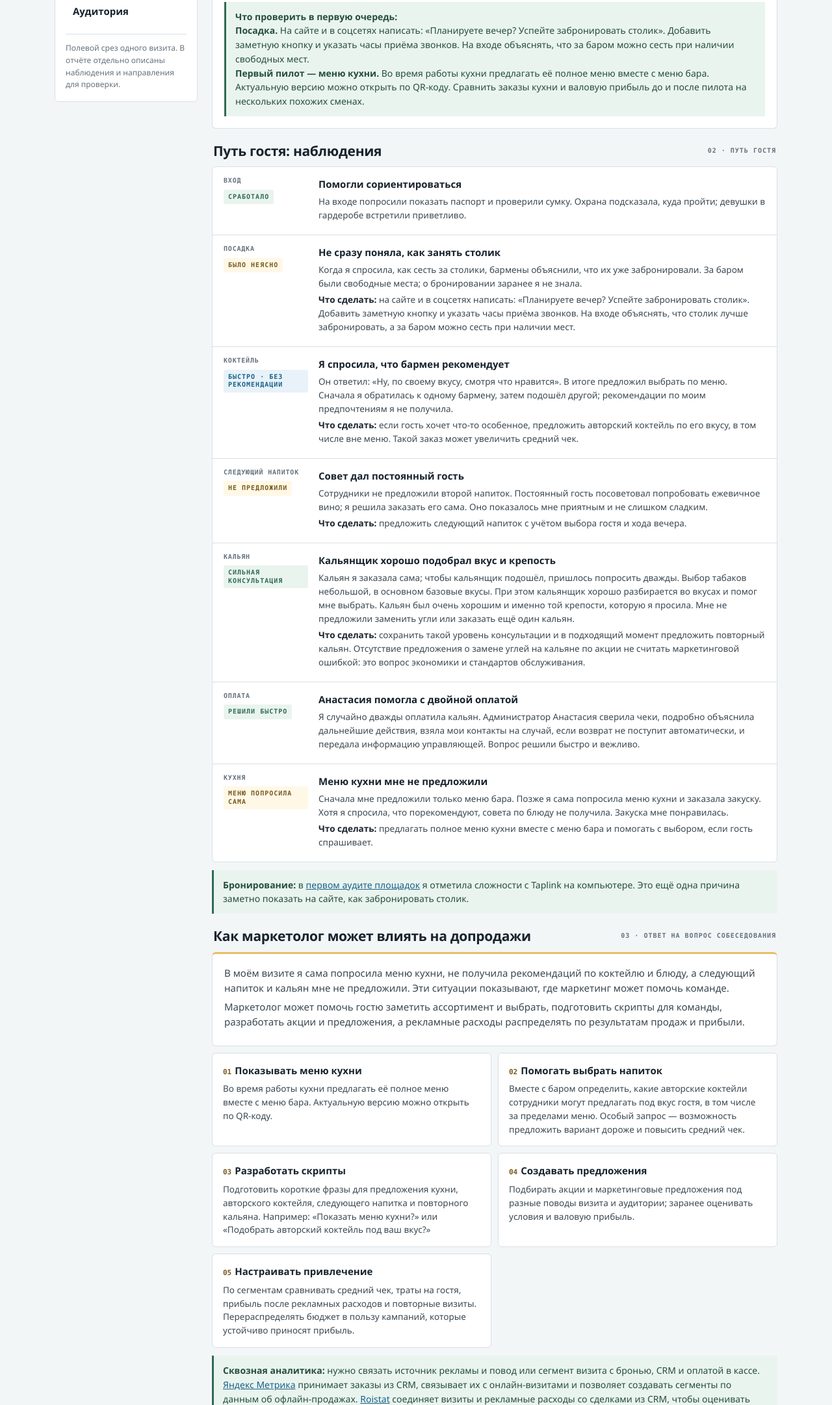
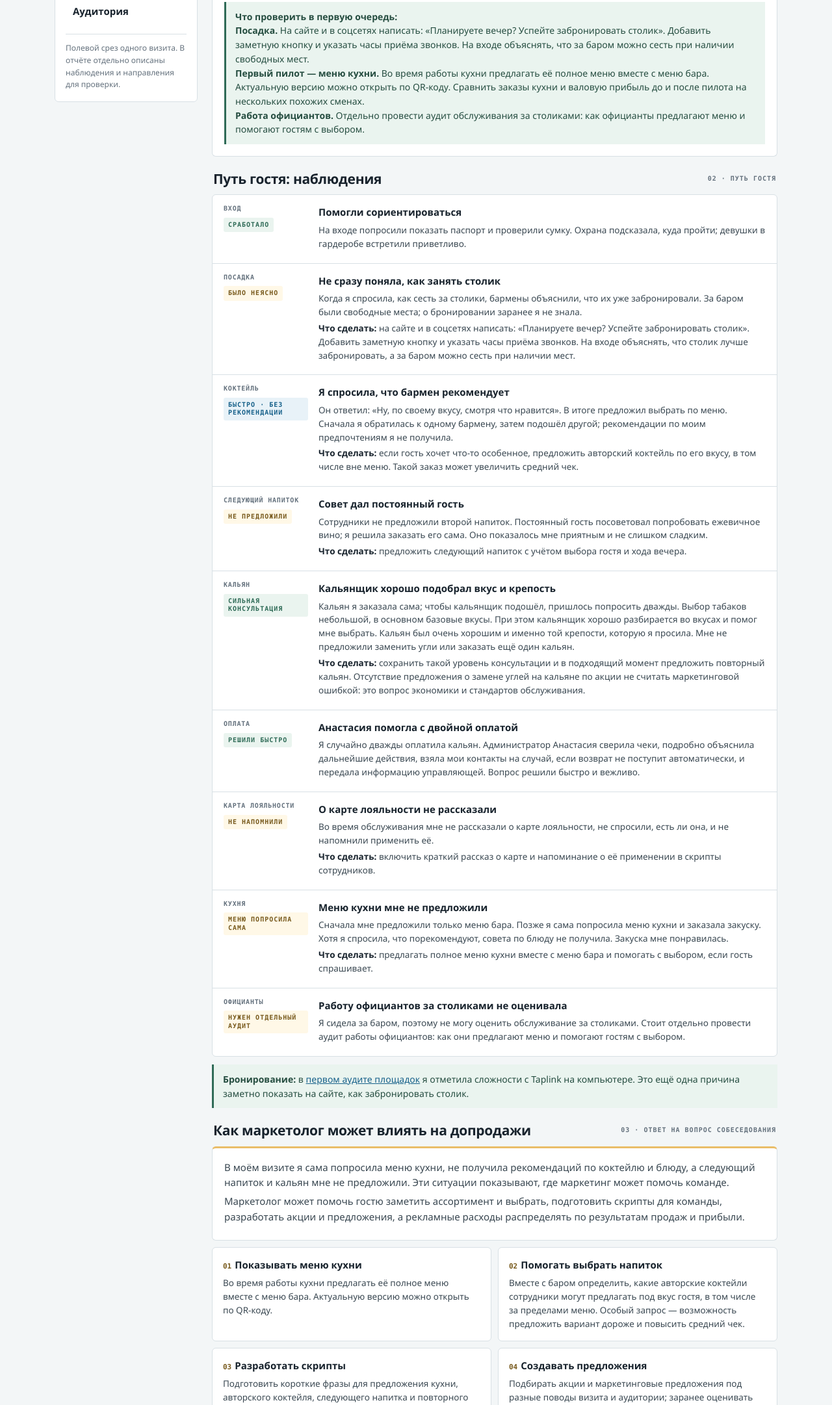
Before and after one commit to lyaoakyn-del/zarya, a plain HTML site: page 2026-11-15-visit-report.html in a window 1280 px wide. Shown: the part 638-2800 px from the top of the page at 65% size. Drawn offline with Linux system fonts and the light colour scheme.

Commit message:
Update Zarya service audit findings

```diff
--- a/2026-11-15-visit-report.html
+++ b/2026-11-15-visit-report.html
@@ -48,7 +48,7 @@ header{background:var(--navy);color:#f7f8f8;padding:28px max(24px,calc((100vw -
       <h2 id="summary-title">Сильная атмосфера; гостю можно помочь с выбором</h2>
       <p>Охрана помогла мне сориентироваться, в гардеробе встретили приветливо, коктейль приготовили быстро. На танцполе всю ночь были гости разных возрастов; атмосфера показалась энергичной.</p>
       <p>В нескольких точках мне не хватило подсказки: после входа я не сразу поняла, где сесть, получила только меню бара, а меню кухни попросила сама. Бармен не помог выбрать коктейль, повторный напиток и кальян не предложили. При этом кальянщик хорошо подобрал вкус и крепость, а заказанная позже закуска мне понравилась.</p>
-      <div class="callout"><strong>Что проверить в первую очередь:</strong><br><strong>Посадка.</strong> На сайте и в соцсетях написать: «Планируете вечер? Успейте забронировать столик». Добавить заметную кнопку и указать часы приёма звонков. На входе объяснять, что за баром можно сесть при наличии свободных мест.<br><strong>Первый пилот — меню кухни.</strong> Во время работы кухни предлагать её полное меню вместе с меню бара. Актуальную версию можно открыть по QR-коду. Сравнить заказы кухни и валовую прибыль до и после пилота на нескольких похожих сменах.</div>
+      <div class="callout"><strong>Что проверить в первую очередь:</strong><br><strong>Посадка.</strong> На сайте и в соцсетях написать: «Планируете вечер? Успейте забронировать столик». Добавить заметную кнопку и указать часы приёма звонков. На входе объяснять, что за баром можно сесть при наличии свободных мест.<br><strong>Первый пилот — меню кухни.</strong> Во время работы кухни предлагать её полное меню вместе с меню бара. Актуальную версию можно открыть по QR-коду. Сравнить заказы кухни и валовую прибыль до и после пилота на нескольких похожих сменах.<br><strong>Работа официантов.</strong> Отдельно провести аудит обслуживания за столиками: как официанты предлагают меню и помогают гостям с выбором.</div>
     </section>
 
     <section class="section" id="journey" aria-labelledby="journey-title">
@@ -60,7 +60,9 @@ header{background:var(--navy);color:#f7f8f8;padding:28px max(24px,calc((100vw -
         <article class="finding"><div class="rowmeta"><small>Следующий напиток</small><span class="tag opportunity">Не предложили</span></div><div><h3>Совет дал постоянный гость</h3><p>Сотрудники не предложили второй напиток. Постоянный гость посоветовал попробовать ежевичное вино; я решила заказать его сама. Оно показалось мне приятным и не слишком сладким.</p><p><strong>Что сделать:</strong> предложить следующий напиток с учётом выбора гостя и хода вечера.</p></div></article>
         <article class="finding"><div class="rowmeta"><small>Кальян</small><span class="tag good">Сильная консультация</span></div><div><h3>Кальянщик хорошо подобрал вкус и крепость</h3><p>Кальян я заказала сама; чтобы кальянщик подошёл, пришлось попросить дважды. Выбор табаков небольшой, в основном базовые вкусы. При этом кальянщик хорошо разбирается во вкусах и помог мне выбрать. Кальян был очень хорошим и именно той крепости, которую я просила. Мне не предложили заменить угли или заказать ещё один кальян.</p><p><strong>Что сделать:</strong> сохранить такой уровень консультации и в подходящий момент предложить повторный кальян. Отсутствие предложения о замене углей на кальяне по акции не считать маркетинговой ошибкой: это вопрос экономики и стандартов обслуживания.</p></div></article>
         <article class="finding"><div class="rowmeta"><small>Оплата</small><span class="tag good">Решили быстро</span></div><div><h3>Анастасия помогла с двойной оплатой</h3><p>Я случайно дважды оплатила кальян. Администратор Анастасия сверила чеки, подробно объяснила дальнейшие действия, взяла мои контакты на случай, если возврат не поступит автоматически, и передала информацию управляющей. Вопрос решили быстро и вежливо.</p></div></article>
+        <article class="finding"><div class="rowmeta"><small>Карта лояльности</small><span class="tag opportunity">Не напомнили</span></div><div><h3>О карте лояльности не рассказали</h3><p>Во время обслуживания мне не рассказали о карте лояльности, не спросили, есть ли она, и не напомнили применить её.</p><p><strong>Что сделать:</strong> включить краткий рассказ о карте и напоминание о её применении в скрипты сотрудников.</p></div></article>
         <article class="finding"><div class="rowmeta"><small>Кухня</small><span class="tag opportunity">Меню попросила сама</span></div><div><h3>Меню кухни мне не предложили</h3><p>Сначала мне предложили только меню бара. Позже я сама попросила меню кухни и заказала закуску. Хотя я спросила, что порекомендуют, совета по блюду не получила. Закуска мне понравилась.</p><p><strong>Что сделать:</strong> предлагать полное меню кухни вместе с меню бара и помогать с выбором, если гость спрашивает.</p></div></article>
+        <article class="finding"><div class="rowmeta"><small>Официанты</small><span class="tag opportunity">Нужен отдельный аудит</span></div><div><h3>Работу официантов за столиками не оценивала</h3><p>Я сидела за баром, поэтому не могу оценить обслуживание за столиками. Стоит отдельно провести аудит работы официантов: как они предлагают меню и помогают гостям с выбором.</p></div></article>
       </div>
       <p class="callout"><strong>Бронирование:</strong> в <a href="./index.html">первом аудите площадок</a> я отметила сложности с Taplink на компьютере. Это ещё одна причина заметно показать на сайте, как забронировать столик.</p>
     </section>
@@ -74,7 +76,7 @@ header{background:var(--navy);color:#f7f8f8;padding:28px max(24px,calc((100vw -
       <div class="answer" style="margin-top:10px">
         <article class="lever"><h3><span class="num">01</span>Показывать меню кухни</h3><p>Во время работы кухни предлагать её полное меню вместе с меню бара. Актуальную версию можно открыть по QR-коду.</p></article>
         <article class="lever"><h3><span class="num">02</span>Помогать выбрать напиток</h3><p>Вместе с баром определить, какие авторские коктейли сотрудники могут предлагать под вкус гостя, в том числе за пределами меню. Особый запрос — возможность предложить вариант дороже и повысить средний чек.</p></article>
-        <article class="lever"><h3><span class="num">03</span>Разработать скрипты</h3><p>Подготовить короткие фразы для предложения кухни, авторского коктейля, следующего напитка и повторного кальяна. Например: «Показать меню кухни?» или «Подобрать авторский коктейль под ваш вкус?»</p></article>
+        <article class="lever"><h3><span class="num">03</span>Разработать скрипты</h3><p>Подготовить короткие фразы для предложения кухни, авторского коктейля, следующего напитка и повторного кальяна, а также рассказа о карте лояльности и напоминания о её применении. Например: «Показать меню кухни?» или «Подобрать авторский коктейль под ваш вкус?»</p></article>
         <article class="lever"><h3><span class="num">04</span>Создавать предложения</h3><p>Подбирать акции и маркетинговые предложения под разные поводы визита и аудитории; заранее оценивать условия и валовую прибыль.</p></article>
         <article class="lever"><h3><span class="num">05</span>Настраивать привлечение</h3><p>По сегментам сравнивать средний чек, траты на гостя, прибыль после рекламных расходов и повторные визиты. Перераспределять бюджет в пользу кампаний, которые устойчиво приносят прибыль.</p></article>
       </div>
@@ -88,7 +90,7 @@ header{background:var(--navy);color:#f7f8f8;padding:28px max(24px,calc((100vw -
         <p>В первом пилоте команда предлагает меню кухни вместе с меню бара, пока кухня работает.</p>
         <p>До запуска записать показатели за несколько смен, когда кухня работает:</p>
         <ul>
-          <li><strong>Заказы кухни:</strong> сколько чеков за баром содержат блюдо кухни из общего числа чеков за баром.</li>
+          <li><strong>Заказы кухни:</strong> доля чеков с блюдами кухни — отдельно за баром и за столиками.</li>
           <li><strong>Средний чек:</strong> средняя сумма одного чека.</li>
           <li><strong>Валовая прибыль по кухне:</strong> выручка за блюда за вычетом их себестоимости.</li>
         </ul>
@@ -110,7 +112,7 @@ header{background:var(--navy);color:#f7f8f8;padding:28px max(24px,calc((100vw -
         <article class="lever"><h3>Кухня как часть вечера</h3><p>Еда может дополнять вечер, но насколько она влияет на выбор заведения, стоит узнать у гостей.</p></article>
       </div>
       <div class="panel" style="margin-top:10px"><p style="margin:0;color:#394751">Один человек может прийти пообщаться, потанцевать и заказать напитки. Поэтому сначала стоит изучать повод визита и поведение, а возраст, размер компании, повторность и покупки — как отдельные срезы. Расходы различаются и внутри одной возрастной группы; по внешнему виду их не определить, нужны обезличенные данные о покупках.</p></div>
-      <p class="callout"><strong>Мини-проверка:</strong> на нескольких вечерах с разными форматами спросить «Что привело вас сегодня?» и «Что в вечере для вас главное?». Записать повод визита, пришёл ли гость один или компанией, а возраст учитывать только как дополнительную добровольную категорию. Затем сопоставить ответы с агрегированными заказами, средним чеком и валовой прибылью. Для кухни отдельно смотреть заказы за баром во время её работы.</p>
+      <p class="callout"><strong>Мини-проверка:</strong> на нескольких вечерах с разными форматами спросить «Что привело вас сегодня?» и «Что в вечере для вас главное?». Записать повод визита, пришёл ли гость один или компанией, а возраст учитывать только как дополнительную добровольную категорию. Затем сопоставить ответы с агрегированными заказами, средним чеком и валовой прибылью. Для кухни отдельно смотреть заказы за баром и за столиками во время её работы.</p>
 
       <div class="panel" style="margin-top:10px"><p style="margin:0;color:#394751"><strong>Вывод.</strong> Широкий возрастной диапазон не мешал гостям вместе танцевать и поддерживать атмосферу. Полезнее проверить поводы визита и покупки, сохранив возраст как дополнительный срез.</p></div>
     </section>
```
